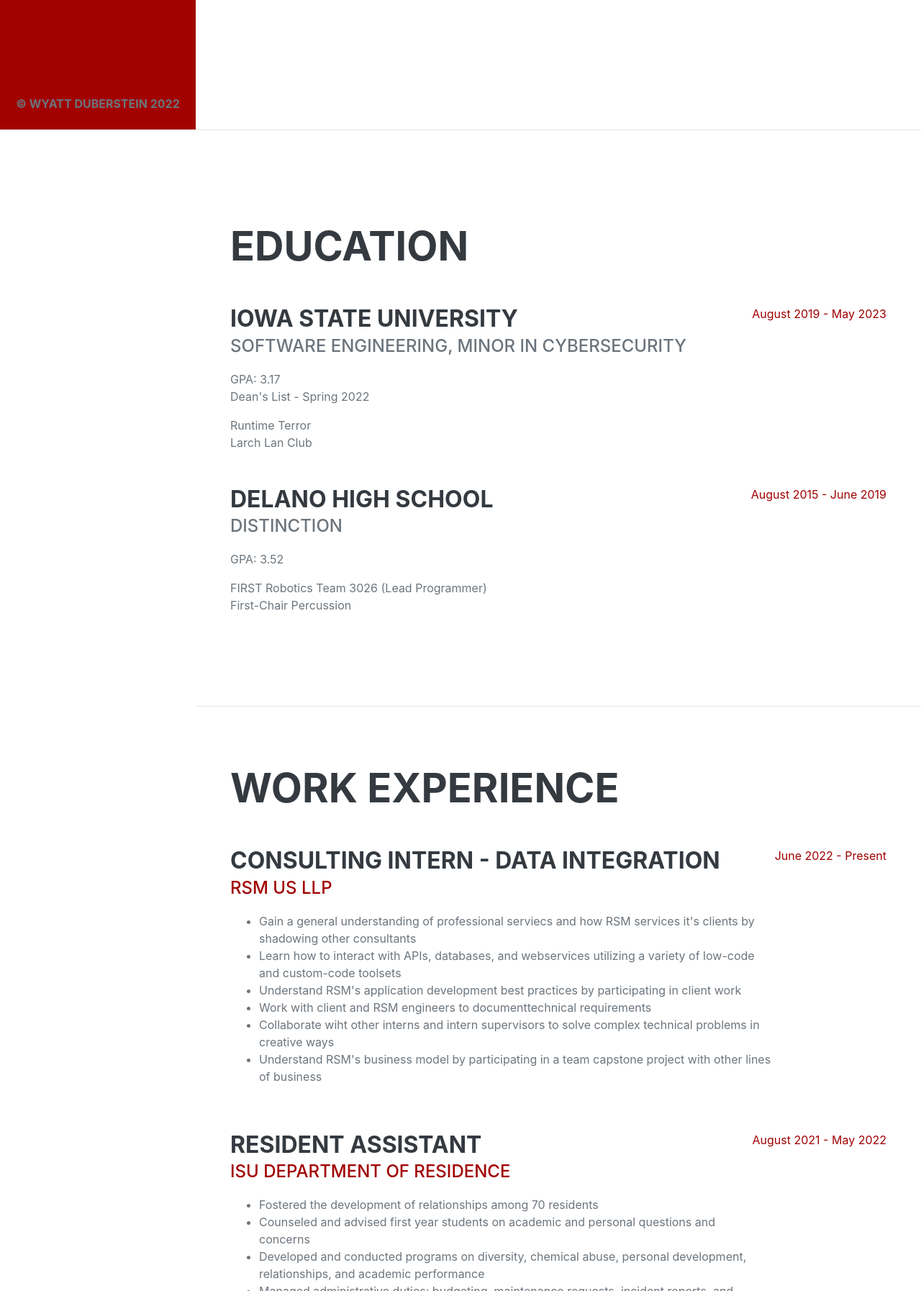
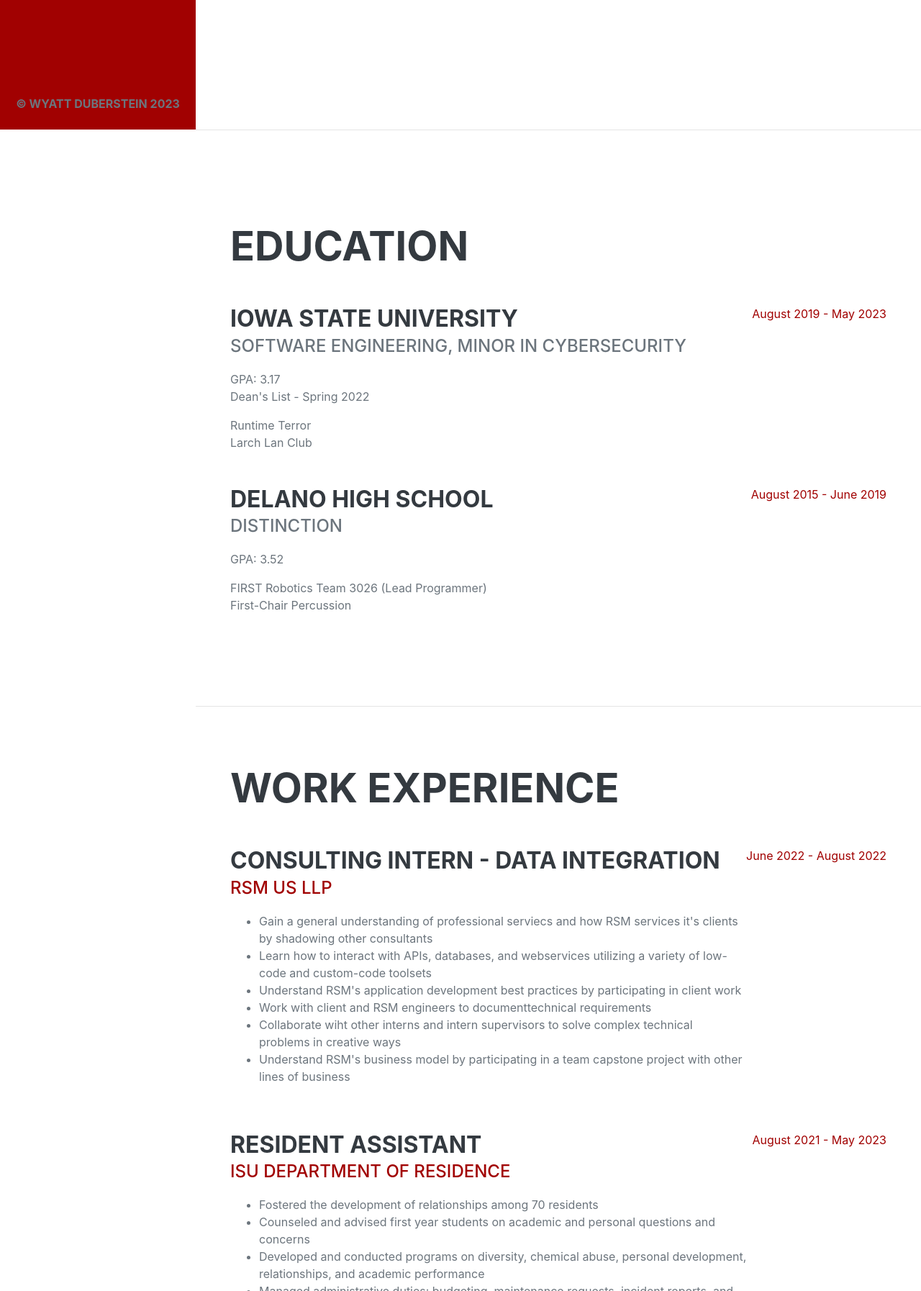
Before and after one commit to DoubleYouCash/resume.wyattduber.com, a website: page src/pug/index.pug in a window 1280 px wide. Shown: the part 620-2414 px from the top of the page at 72% size. Drawn offline with nearby package versions, Linux system fonts and the light colour scheme; files that its build step writes are made by us from their sources; a script that the page names is missing; files whose address does not match are found by name; a web font is replaced by a local one.

Commit message:
modified website a bit, added .gitignore

```diff
--- a/src/pug/index.pug
+++ b/src/pug/index.pug
@@ -43,7 +43,7 @@
         li.nav-item
           a.nav-link.js-scroll-trigger(href='#contact-me') Contact Me
     p.nav-item
-      b &copy; WYATT DUBERSTEIN 2022
+      b &copy; WYATT DUBERSTEIN 2023
   // Page Content
   .container-fluid.p-0
     // About
@@ -53,7 +53,7 @@
           | Wyatt
           span.text-primary Duberstein
         .subheading.mb-5
-          | Ames, Iowa &middot; (763) 203-2990 &middot;
+          | Ames, Iowa &middot;
           a(href='mailto:wyattduberstein@gmail.com') wyattduberstein@gmail.com
         p.lead.mb-5
           | Software Engineering Undergrad with a strong interest in software development and computer science, both recreational and professional. Skilled in Java, WordPress, Linux System Administration, Amazon Web Services (AWS), and MariaDB.
@@ -115,7 +115,7 @@
               li
                 | Understand RSM&apos;s business model by participating in a team capstone project with other lines of business
           .flex-shrink-0
-            span.text-primary June 2022 - Present
+            span.text-primary June 2022 - August 2022
         .d-flex.flex-column.flex-md-row.justify-content-between.mb-5
           .flex-grow-1
             h3.mb-0 Resident Assistant
@@ -132,7 +132,7 @@
               li
                 | Performed overnight duty on a bi-weekly basis ensuring the safety and well-being of residents and community
           .flex-shrink-0
-            span.text-primary August 2021 - May 2022
+            span.text-primary August 2021 - May 2023
         .d-flex.flex-column.flex-md-row.justify-content-between.mb-5
           .flex-grow-1
             h3.mb-0 Stocking Associate
```
Also changed, not shown: dist/css/styles.css, dist/index.html, dist/js/scripts.js, 2 other files.
